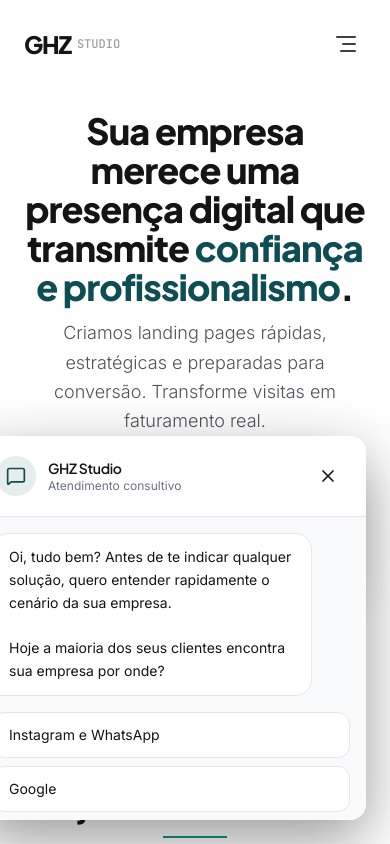
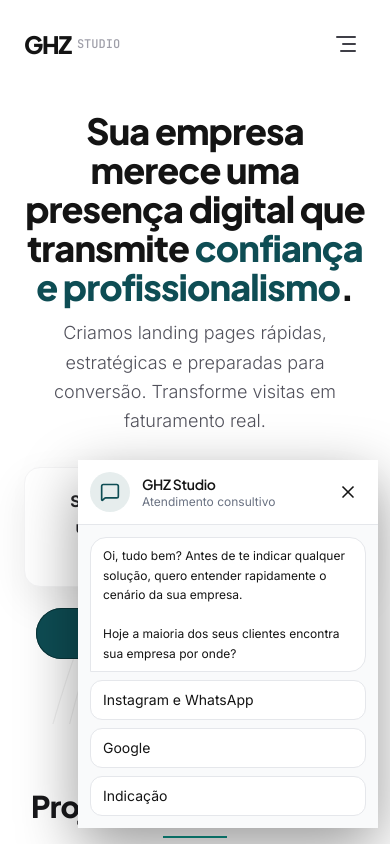
Before and after one commit to gabrielaraujoalves715-create/ghz-studio, a React (Vite) app: page / in a window 390 px wide. Both pictures are taken after a click on the button 334 px from the left and 788 px from the top of the page. Shown: the top 844 px of the page. Built offline with nearby package versions, Linux system fonts and the light colour scheme.

Commit message:
ajustes mobile chat

```diff
--- a/src/components/SmartChat.tsx
+++ b/src/components/SmartChat.tsx
@@ -146,21 +146,22 @@ export default function SmartChat() {
   return (
     <>
       {!isOpen && (
-        <button
-          onClick={() => setIsOpen(true)}
-          className="fixed bottom-6 right-6 z-40 w-16 h-16 rounded-full bg-brand-teal hover:bg-brand-teal-dark text-white shadow-xl flex items-center justify-center transition-all duration-300 hover:scale-110 active:scale-95"
-          title="Abrir atendimento"
-        >
-          <MessageSquare size={28} />
-        </button>
+          <button
+  onClick={() => setIsOpen(true)}
+  className="fixed bottom-4 right-4 z-50 flex h-11 w-11 items-center justify-center rounded-full bg-brand-teal text-white shadow-lg md:bottom-6 md:right-6 md:h-16 md:w-16"
+  title="Abrir atendimento"
+>
+  <MessageSquare className="h-5 w-5 md:h-7 md:w-7" />
+</button>
+
       )}
 
       {isOpen && (
         <div
-          className="fixed bottom-6 right-6 z-50 w-full max-w-md h-96 md:h-[32rem] bg-white rounded-2xl flex flex-col overflow-hidden animate-in fade-in zoom-in-95 duration-300"
+          className="fixed bottom-4 right-3 z-50 w-[82vw] max-w-[300px] max-h-[65vh] rounded-2xl bg-white"
           style={{ boxShadow: "0 20px 60px rgba(0, 0, 0, 0.4)" }}
         >
-          <div className="bg-white border-b border-gray-200 p-5 flex items-center justify-between">
+          <div className="bg-white border-b border-gray-200 p-3 md:p-5 flex items-center justify-between">
             <div className="flex items-center gap-3">
               <div className="w-10 h-10 rounded-full bg-brand-teal/10 flex items-center justify-center">
                 <MessageSquare size={20} className="text-brand-teal" />
@@ -182,7 +183,7 @@ export default function SmartChat() {
             </button>
           </div>
 
-          <div className="flex-1 overflow-y-auto p-4 space-y-4 bg-gray-50">
+          <div className="max-h-[45vh] overflow-y-auto p-3 space-y-2 bg-gray-50">
             {messages.map((msg) => (
               <div
                 key={msg.id}
@@ -191,7 +192,7 @@ export default function SmartChat() {
                 }`}
               >
                 <div
-                  className={`max-w-xs px-4 py-3 rounded-2xl text-sm leading-relaxed whitespace-pre-wrap ${
+                  className={`max-w-xs px-3 py-2 rounded-2xl text-xs leading-relaxed whitespace-pre-wrap ${
                     msg.type === "bot"
                       ? "bg-white text-charcoal border border-gray-200 rounded-bl-none"
                       : "bg-brand-teal text-white rounded-br-none"
@@ -208,7 +209,7 @@ export default function SmartChat() {
                   <button
                     key={option}
                     onClick={() => handleOptionClick(option)}
-                    className="w-full text-left px-4 py-3 bg-white border border-gray-200 rounded-xl text-sm text-charcoal hover:border-brand-teal hover:text-brand-teal transition-colors"
+                    className="w-full text-left h-10 md:h-12 px-3 md:px-5 bg-white border border-gray-200 rounded-xl text-sm md:text-base text-charcoal hover:border-brand-teal hover:text-brand-teal transition-colors flex items-center"
                   >
                     {option}
                   </button>
@@ -220,14 +221,14 @@ export default function SmartChat() {
               <div className="mt-4 space-y-3 border-t border-gray-200 pt-4">
                 <button
                   onClick={handleWhatsAppClick}
-                  className="w-full py-3 bg-brand-teal hover:bg-brand-teal-dark text-white rounded-lg font-semibold text-sm transition-colors"
+                  className="w-full h-10 md:h-12 px-3 md:px-5 bg-brand-teal hover:bg-brand-teal-dark text-white rounded-lg font-semibold text-sm md:text-base transition-colors"
                 >
                   Continuar pelo WhatsApp
                 </button>
 
                 <button
                   onClick={resetChat}
-                  className="w-full py-2 text-sm text-gray-500 hover:text-brand-teal transition-colors"
+                  className="w-full h-10 md:h-12 text-sm md:text-base text-gray-500 hover:text-brand-teal transition-colors"
                 >
                   Refazer respostas
                 </button>
```
